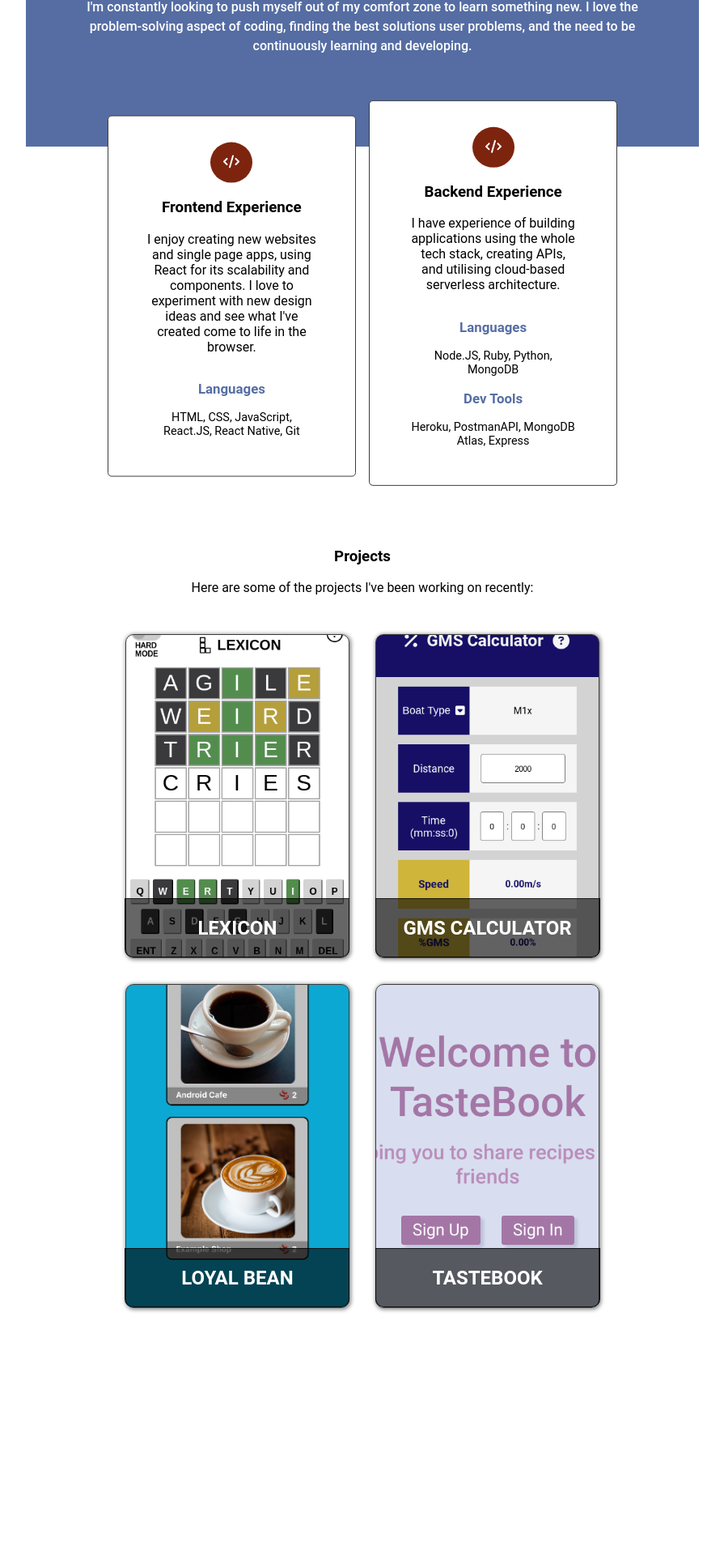
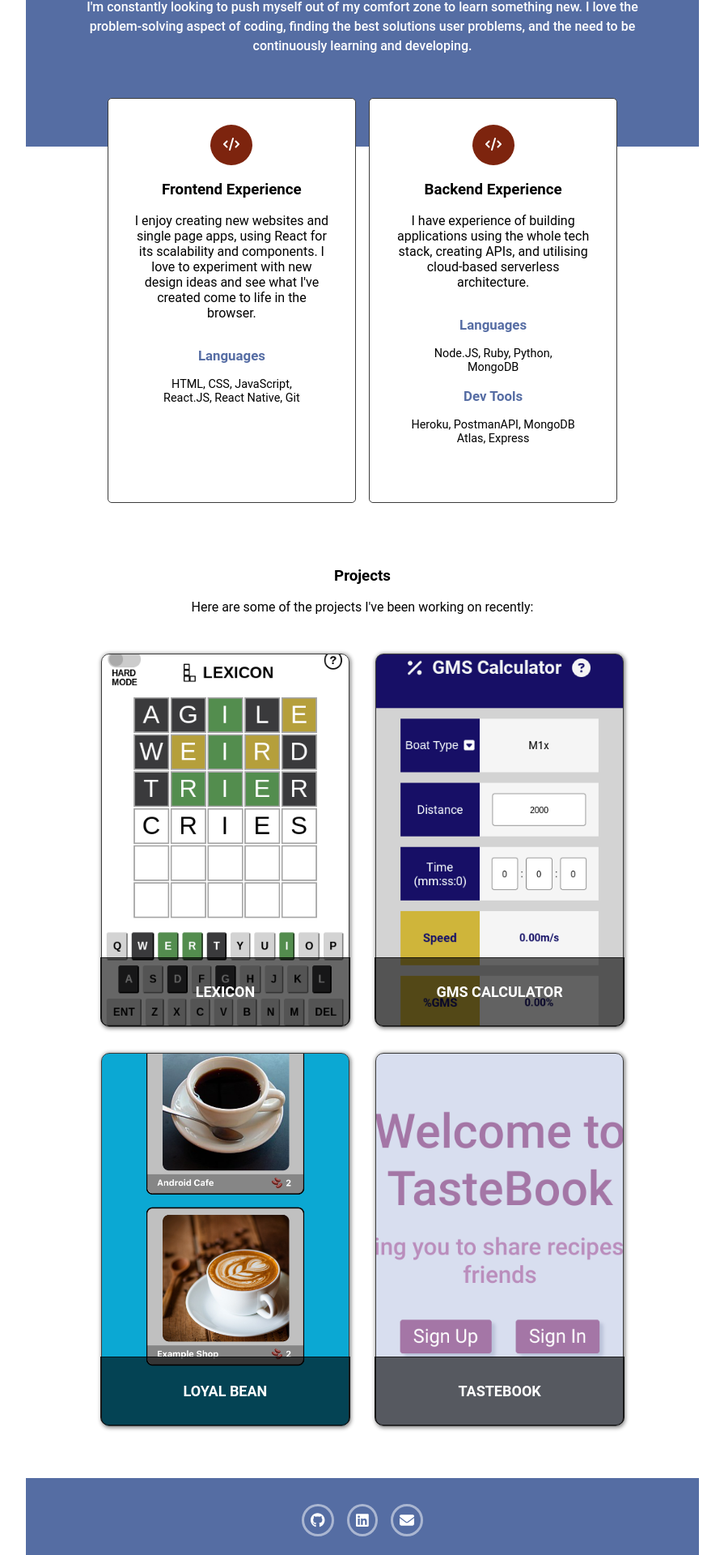
Before and after one commit to davekempsell/davedotcom, a React (Create React App) app: page / in a window 1280 px wide. Shown: the part 836-2756 px from the top of the page at 81% size, without its empty margins (224-1119 px from the left). Before the commit the page ends 2515 px from the top, so only its background shows below. Built offline with nearby package versions, Linux system fonts and the light colour scheme; the HTML template or start-up script is replaced by a standard one.

Commit message:
card heights fixed. footer icons centered

```diff
--- a/src/App.css
+++ b/src/App.css
@@ -207,7 +207,7 @@ h1, h2, h3, h4, h5, h6, a, p, span, li {
   align-items: center;
   text-align: center;
   max-width: 95%;
-  height: 480px;
+  height: fit-content;
   border: solid 1px var(--border-color);
   border-radius: 5px;
   background-color: white;
@@ -223,8 +223,8 @@ h1, h2, h3, h4, h5, h6, a, p, span, li {
 }
 
 .experience-text {
-  padding-left: 3rem;
-  padding-right: 3rem;
+  padding-left: 2rem;
+  padding-right: 2rem;
 }
 
 .languages-container {
@@ -254,6 +254,7 @@ h1, h2, h3, h4, h5, h6, a, p, span, li {
 }
 
 .project-cards-container {
+  width: 100%;
   display: flex;
   flex-wrap: wrap;
   justify-content: center;
@@ -269,8 +270,8 @@ h1, h2, h3, h4, h5, h6, a, p, span, li {
   flex-direction: column;
   justify-content: flex-end;
   align-items: center;
-  height: 400px;
   width: 95%;
+  aspect-ratio: 1/1.5;
   border: solid 1px var(--border-color);
   border-radius: 10px;
   background-size: cover;
@@ -294,6 +295,10 @@ h1, h2, h3, h4, h5, h6, a, p, span, li {
   transition: all 400ms ease-in-out;
 }
 
+.project-title > h2 {
+  font-size: large
+}
+
 .project-hover-content {
   height: 100%;
   display: none;
@@ -305,10 +310,6 @@ h1, h2, h3, h4, h5, h6, a, p, span, li {
   padding-left: 2rem;
   padding-right: 2rem;
   padding-bottom: 4rem;
-}
-
-.project-hover-content > h2 {
-  white-space: nowrap;
 }
 
 .project-hover-content > a {
@@ -393,11 +394,15 @@ h1, h2, h3, h4, h5, h6, a, p, span, li {
   color: white;
   gap: 1rem;
   padding-top: 2rem;
-  padding-bottom: 2rem;
+  padding-bottom: 1rem;
 }
 
 .footer-container > .contact-icons > a {
   all: unset;
+  display: flex;
+  flex-direction: column;
+  justify-content: center;
+  text-align: center;
   border: solid 3px rgba(255,255,255,0.5);
   border-radius: 50%;
   padding: 0.5rem;
@@ -476,11 +481,11 @@ h1, h2, h3, h4, h5, h6, a, p, span, li {
 
   .experience-card {
     max-width: 40%;
-    height: fit-content;
+    min-height: 500px;
   }
 
   .project-card {
-    max-width: 40%;
+    width: 40%;
   }
 
   .filler-container {
@@ -493,8 +498,4 @@ h1, h2, h3, h4, h5, h6, a, p, span, li {
     bottom: 0px;
     border-left: solid 1px var(--border-color);
   }
-
-  .footer-container {
-    display: none
-  }
 }
```
